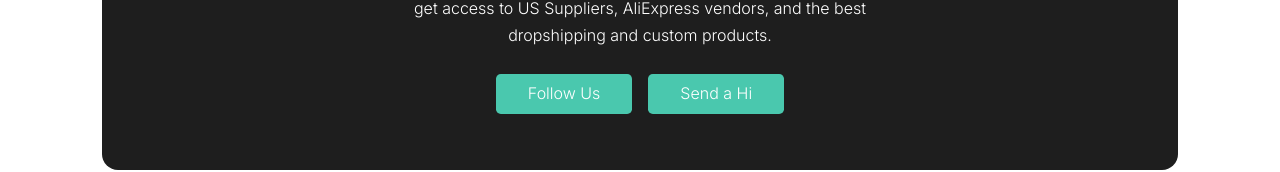
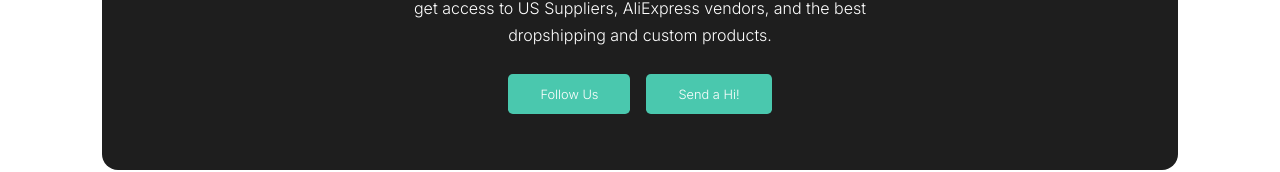
Before and after one commit to Ayuxh-Pratap/indilearn, a Next.js app: page / in a window 1280 px wide. Shown: the part 2686-2858 px from the top of the page. Built offline with nearby package versions, Linux system fonts and the light colour scheme.

Commit message:
com ban btn fix res

```diff
--- a/components/Banner.jsx
+++ b/components/Banner.jsx
@@ -6,9 +6,11 @@
       <h2 className='primary font-medium text-[1.8rem] mb-6'>Join us</h2>
       <h3 className='lg:w-[40vw] w-auto leading-10 mb-8'>Join Us by Following Our Socials or Drop a Message</h3>
       <p className='lg:w-[40vw] w-auto mb-6'>Install our top-rated dropshipping app to your e-commerce site and get access to US Suppliers, AliExpress vendors, and the best dropshipping and custom products.</p>
-      <button className='btn primary mr-2'><a href="/">Follow Us</a></button>
-      <button className='btn primary ml-2'><a href="/contact">Send a Hi</a></button>
-    </section>
+      <div className='flex justify-center gap-4'>
+        <button className='btn'><a href="/courseDetail" className='text-[0.8rem]'>Follow Us</a></button>
+        <button className='btn'><a href="/" className='text-[0.8rem]'>Send a Hi!</a></button>
+      </div>
+    </section >
   )
 }
 
```
